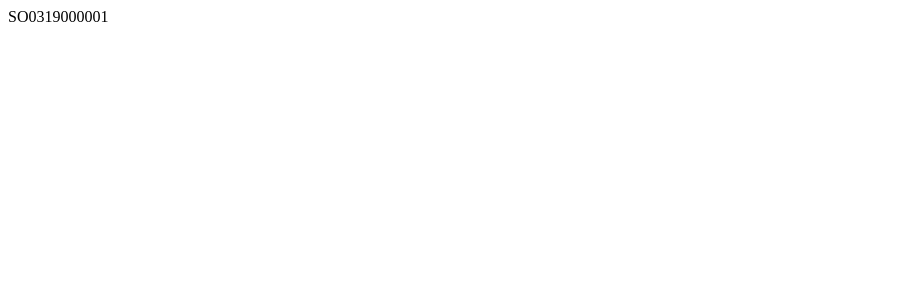
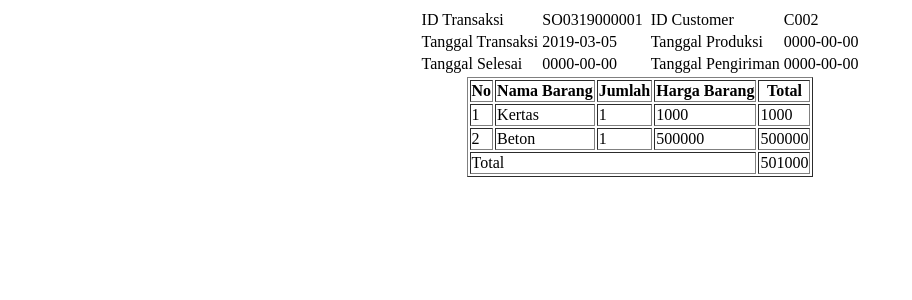
Before and after one commit to pradikaaaaa/tugas-SIK, a CodeIgniter app: page /database/index.php/Transaksi/detailtransaksi/SO0319000001 in a window 1280 px wide. Before the commit the part shown is almost empty. Shown: the top 300 px of the page, without its empty margins (0-912 px from the left). Run offline with CodeIgniter, Linux system fonts and the light colour scheme; data comes from the database, SQL or seed files in the repository.

Commit message:
transaksi detail 2

```diff
--- a/application/config/database.php
+++ b/application/config/database.php
@@ -77,7 +77,7 @@ $db['default'] = array(
 	'dsn'	=> '',
 	'hostname' => 'localhost',
 	'username' => 'root',
-	'password' => '',
+	'password' => 'yahuya',
 	'database' => 'db_sik',
 	'dbdriver' => 'mysqli',
 	'dbprefix' => '',
--- a/application/models/Transaksi_Model.php
+++ b/application/models/Transaksi_Model.php
@@ -37,7 +37,10 @@ class Transaksi_Model extends CI_Model {
     }
 
     public function getDetailItem($id){
-        $this->db->from('tbl_detail_pembelian');
+        $this->db->select('b.nama_barang as nama, b.harga as harga, d.jumlah as jumlah');
+        $this->db->from('tbl_detail_pembelian d');
+        $this->db->join('tbl_barang b', 'd.id_barang = b.id_barang', 'inner');
+
         $this->db->where('id_transaksi',$id);
         $query = $this->db->get();
         return $query->result();
--- a/application/views/transaksi_detail.php
+++ b/application/views/transaksi_detail.php
@@ -6,7 +6,67 @@
 </head>
 <body>
 
-<?=$header[0]->id_transaksi?>
+
+<table align="center" border="0">
+    <tr>
+        <td>ID Transaksi</td>
+        <td><?=$header[0]->id_transaksi?></td>
+        <td></td>
+        <td>ID Customer</td>
+        <td><?=$header[0]->id_customer?></td>
+    </tr>
+    <tr>
+        <td>Tanggal Transaksi</td>
+        <td><?=$header[0]->tgl_transaksi?></td>
+        <td></td>
+        <td>Tanggal Produksi</td>
+        <td><?=$header[0]->tgl_produksi?></td>
+    </tr>
+    <tr>
+        <td>Tanggal Selesai</td>
+        <td><?=$header[0]->tgl_selesai_produksi?></td>
+        <td></td>
+        <td>Tanggal Pengiriman</td>
+        <td><?=$header[0]->tgl_pengiriman?></td>
+    </tr>
+    <tr>
+        <td colspan="5">
+            <table align="center" border="1">
+                <tr>
+                    <th>No</th>
+                    <th>Nama Barang</th>
+                    <th>Jumlah</th>
+                    <th>Harga Barang</th>
+                    <th>Total</th>
+                </tr>
+                <?php
+                    $i = 0;
+                    $semua = 0;
+                    foreach ($orderItem as $key) {
+                        $i++;
+                        $total = $key->jumlah * $key->harga;
+                        $semua+=$total;
+                ?>
+                <tr>
+                        <td><?=$i?></td>
+                        <td><?=$key->nama?></td>
+                        <td><?=$key->jumlah?></td>
+                        <td><?=$key->harga?></td>
+                        <td><?=$total?></td>
+                </tr>
+                <?php
+                    }
+                ?>
+                <tr>
+                    <td colspan="4">Total</td>
+                    <td><?=$semua?></td>
+                </tr>
+
+
+            </table>
+        </td>
+    </tr>
+</table>
 
 
 </body>
```
